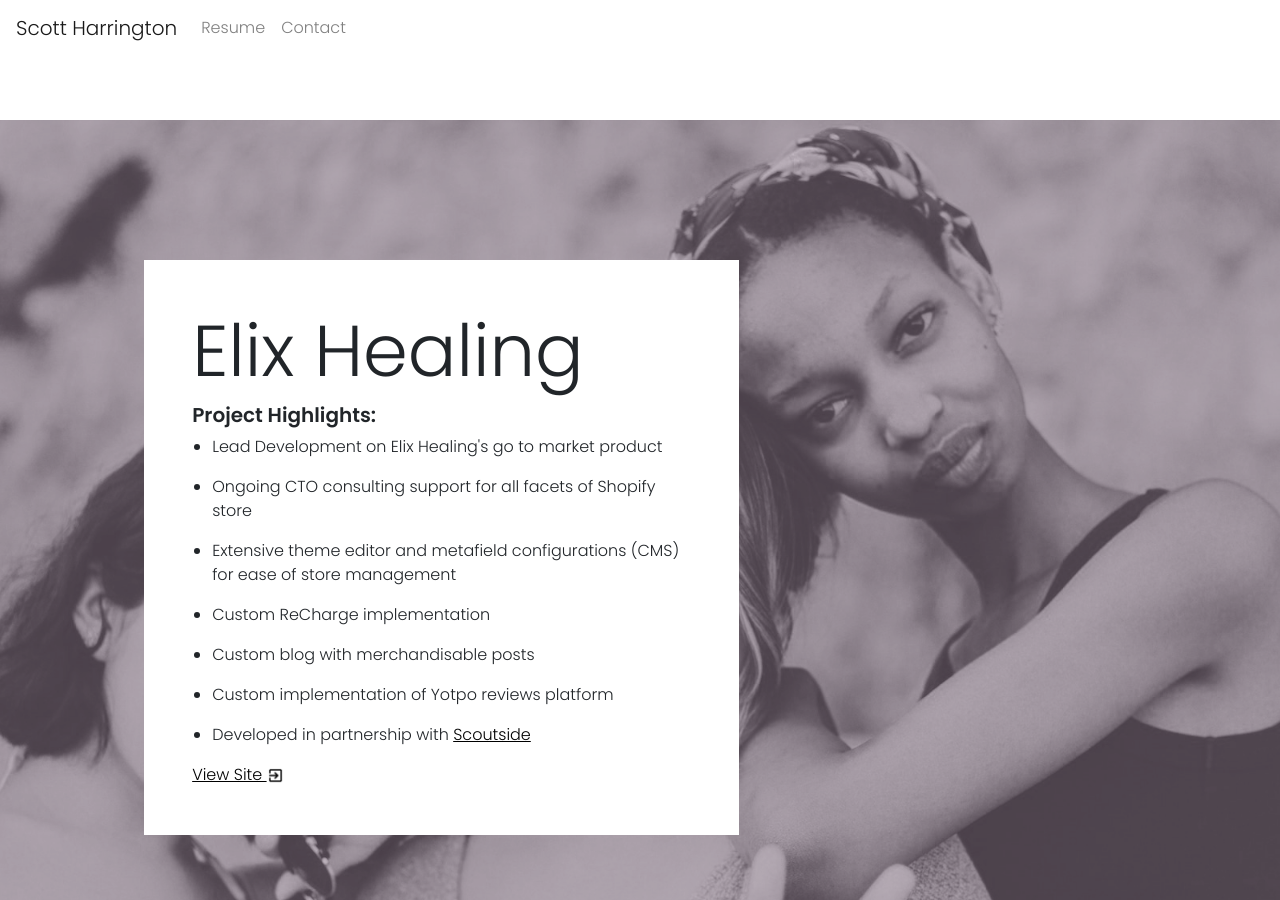
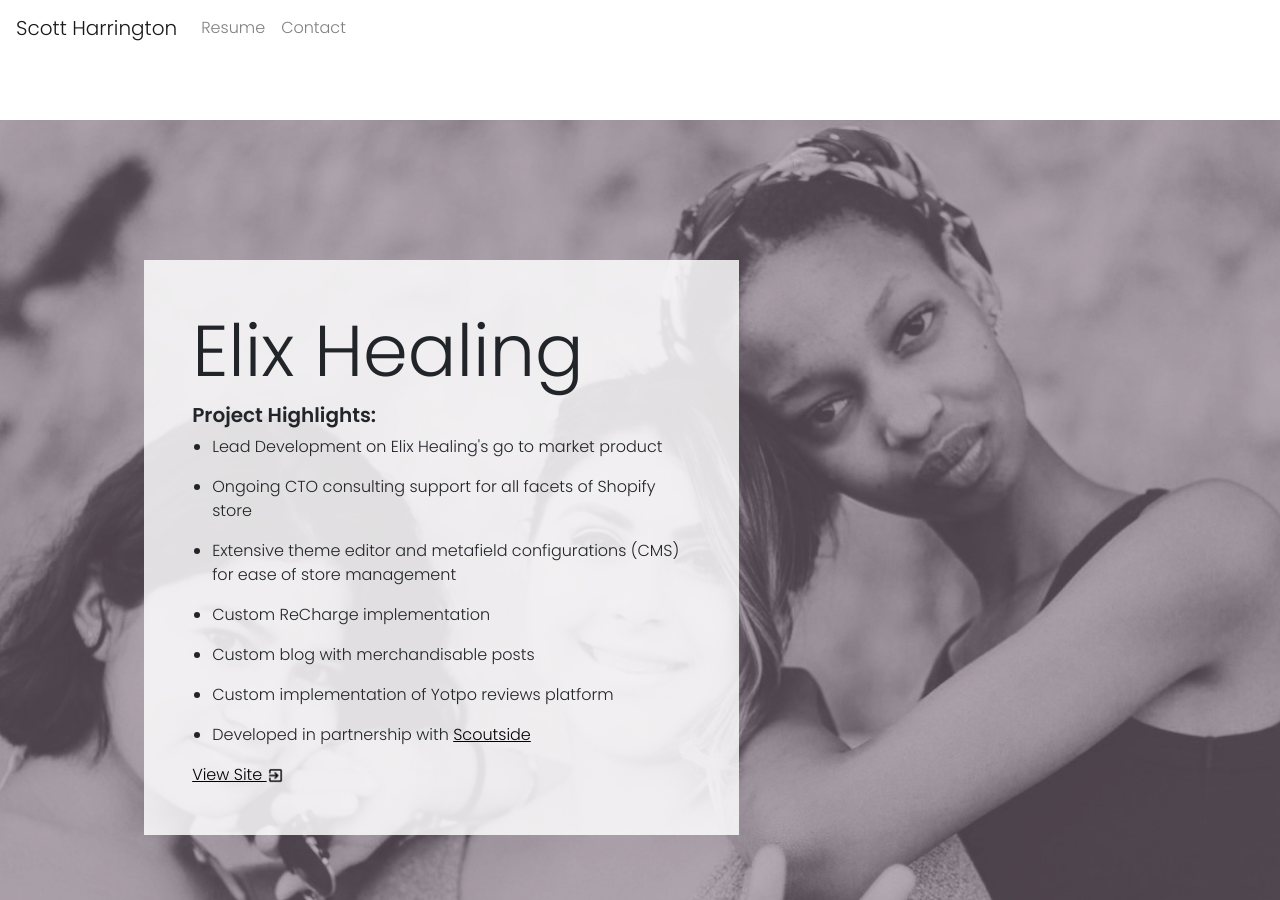
Before and after one commit to ScottJr/scottjr.github.io, a Jekyll site: the page built from index.html, in a window 1280 px wide and 900 px high, scrolled down 1646 px. Built offline with Jekyll 4.4.1, drawn with Linux system fonts in a browser that asks for light colours.

```diff
--- a/_includes/sections/banner.html
+++ b/_includes/sections/banner.html
@@ -22,7 +22,7 @@
   </style>
   <div class="container">
     <div class="row">
-      <div class="offset-1 col-10 col-lg-7 col-xl-6 p-5 bg-white">
+      <div class="offset-1 col-10 col-lg-7 col-xl-6 p-5 bg-dark-transparent">
         <h1 class="display-3">{{ project.name }}</h1>
         {% if project.description != nil %}
         <h2 class="h5">Project Highlights:</h2>
```
